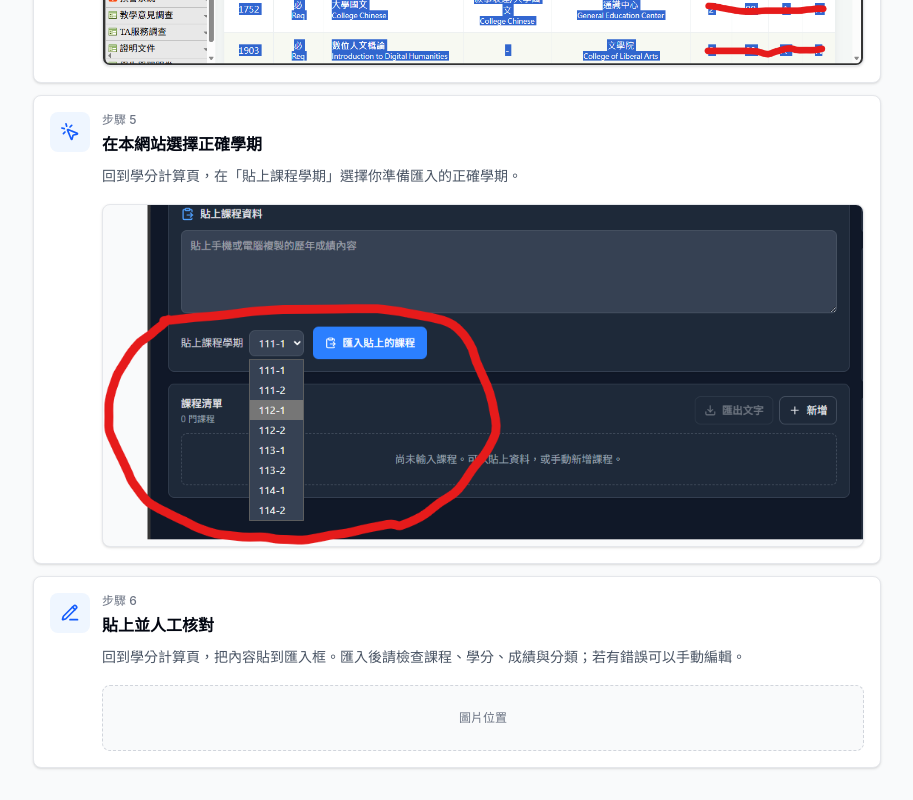
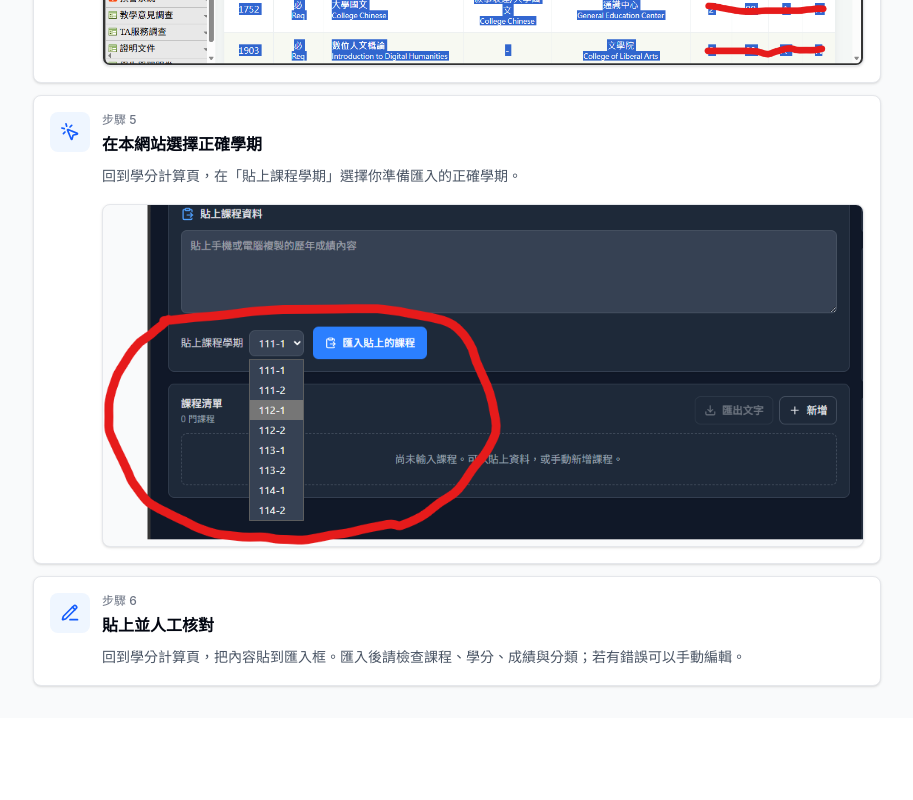
Before and after one commit to ZackDora/nchu-project, a React (Vite) app: page /manual in a window 1280 px wide. Shown: the part 2518-3318 px from the top of the page, without its empty margins (183-1096 px from the left). After the commit the page ends 3236 px from the top, so only its background shows below. Built offline with nearby package versions, Linux system fonts and the light colour scheme.

Commit message:
Remove final manual image placeholder

```diff
--- a/src/app/components/InstructionManual.tsx
+++ b/src/app/components/InstructionManual.tsx
@@ -63,6 +63,7 @@ const manualSteps = [
     icon: PencilLine,
     title: "貼上並人工核對",
     description: "回到學分計算頁，把內容貼到匯入框。匯入後請檢查課程、學分、成績與分類；若有錯誤可以手動編輯。",
+    hideImagePlaceholder: true,
   },
 ];
 
@@ -117,7 +118,7 @@ export function InstructionManual() {
                         />
                       ))}
                     </div>
-                  ) : (
+                  ) : step.hideImagePlaceholder ? null : (
                     <div className="mt-4 rounded-lg border border-dashed border-gray-300 bg-gray-50 px-3 py-6 text-center text-xs text-gray-500 dark:border-gray-600 dark:bg-gray-900/40 dark:text-gray-400">
                       圖片位置
                     </div>
```
